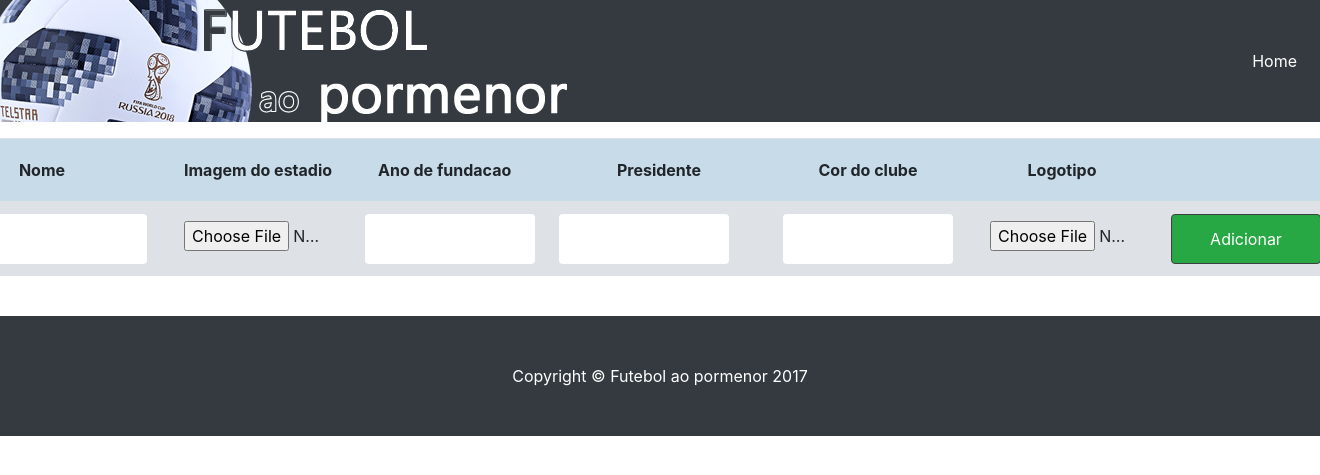
After one commit to LuisFranco10/papLuis, a PHP site: page /Admin/adicionarEquipa.php in a window 1320 px wide; the page is wider, and only the part inside the window is pictured. The commit adds this page. Shown: the top 475 px of that part. Run offline with PHP 8.4, Linux system fonts and the light colour scheme; data comes from the database, SQL or seed files in the repository; some libraries are stand-ins or nearby versions.

Commit message:
14 julho

```diff
--- /dev/null
+++ b/Admin/adicionarEquipa.php
@@ -0,0 +1,90 @@
+<?php
+include_once("Includes/body.inc.php");
+drawTop();
+$sql ="select * from equipas;";
+$result = mysqli_query($con, $sql);
+?>
+
+
+<div class="container" style="margin-top: 5%;">
+    <!-- Heading Row -->
+    <div class="row my-4">
+        <div class="col-4 ">
+            <p>
+
+            </p>
+
+                        <tbody>
+                        <table class="table table-striped" style="margin-left: -140px; background-color: #D2E7F5">
+                        <tr>
+                            <th><a class="btn btn-outline" style="cursor: default; width: 130px"><strong>Nome </strong></a></th>
+                            <th><a class="btn btn-outline" style="cursor: default; width: 130px"><strong>Imagem do estadio </strong></a></th>
+                            <th><a class="btn btn-outline" style="cursor: default; width: 130px"><strong>Ano de fundacao </strong></a></th>
+                            <th><a class="btn btn-outline" style="cursor: default; width: 200px"><strong>Presidente </strong></a></th>
+                            <th><a class="btn btn-outline" style="cursor: default; width: 170px"><strong>Cor do clube </strong></a></th>
+                            <th><a class="btn btn-outline" style="cursor: default; width: 170px"><strong>Logotipo </strong></a></th>
+                            <th><a class="nolink" style="cursor: default; width: 170px"><strong><!-- ESPAÇO --> </strong></a></th>
+                        </tr>
+                        <form action="confirmAddEquipa.php" method="post" enctype="multipart/form-data">
+                            <tr class="active" data-number="1" style="background-color: #DEE2E6">
+                                <td><a class="nolink"></a><input class="btn btn-outline" type="text" name="clubeNome" style="cursor: text; width: 170px; height: 50px"></td>
+                                <td><a class="nolink"></a><input class="btn btn-outline" type="file" name="clubeEstadioURL" style="cursor: text; width: 170px; height: 50px"></td>
+                                <td><a class="nolink"></a><input class="btn btn-outline" type="text" name="clubeFundacao" style="cursor: text; width: 170px; height: 50px"></td>
+                                <td><a class="nolink"></a><input class="btn btn-outline" type="text" name="clubePresidenteNome" style="cursor: text; width: 170px; height: 50px"></td>
+                                <td><a class="nolink"></a><input class="btn btn-outline" type="text" name="clubeSkin" style="cursor: text; width: 170px; height: 50px"></td>
+                                <td><a class="nolink"></a><input class="btn btn-outline" type="file" name="clubeLogoURL" style="cursor: text; width: 170px; height: 50px"></td>
+                                <td><a class="nolink"></a><input class="btn btn-success" type="submit" value="Adicionar" style="height: 50px; width: 150px; border-color: #3f3f3f""></td>
+                            </tr>
+                        </form>
+                        </tbody>
+                        </table><p></p>
+                </div>
+            </div>
+        </div>
+    </div>
+<!--
+    <div class="active">
+        <div class="container">
+            <div class="row">
+                <div class="desc animate-box">
+                    <table id="t01" style="margin-left: -30px">
+                        <tbody>
+                        <tr>
+                            <th><a class="btn btn-outline" style="cursor: default; width: 200px"><strong>Transmissão </strong></a></th>
+                            <th><a class="btn btn-outline" style="cursor: default; width: 206px"><strong>Caixa de Velocidades </strong></a></th>
+                            <th><a class="btn btn-outline" style="cursor: default; width: 300px"><strong>Imagem </strong></a></th>
+                            <th><a class="nolink" style="cursor: default; width: 130px"><strong> </strong></a></th>
+                        </tr>
+                        <form action="confirm-add-marcas.php" method="post" enctype="multipart/form-data">
+                            <tr class="active" data-number="1">
+                                <td><a class="nolink"></a><input class="btn btn-outline" type="text" name="transMarcas" style="cursor: text; width: 200px; height: 50px"></td>
+                                <td><a class="nolink"></a><input class="btn btn-outline" type="text" name="caixaMarcas" style="cursor: text; width: 206px; height: 50px"></td>
+                                <td><a class="nolink"></a><input class="btn btn-outline" type="file" name="imagemMarcas" style="cursor: pointer; width: auto"></td>
+                                <td><a class="nolink"></a><input class="btn btn-success" type="submit" value="Adicionar" style="height: 50px; width: 150px; border-color: #3f3f3f""></td>
+                            </tr>
+                        </form>
+                        </tbody>
+                    </table><p></p>
+                </div>
+         </div>
+        </div>
+    </div>
+-->
+</div>
+
+<style>
+    #img1 {
+        width: 80px;
+        height: 80px;
+        border: 3px solid #3f3f3f;
+    }
+
+</style>
+
+
+
+
+
+<?php
+drawBottom();
+?>
--- a/Admin/css/small-business.css
+++ b/Admin/css/small-business.css
@@ -7,6 +7,12 @@
 body {
   padding-top: 54px;
 }
+
+.js .animate-box {
+
+    color: #212529;
+}
+
 
 @media (min-width: 992px) {
   body {
```
Also changed, not shown: Admin/editarEquipa.php (+15 -16 lines), classificacao.php (+2 -7 lines), 2 other files.
